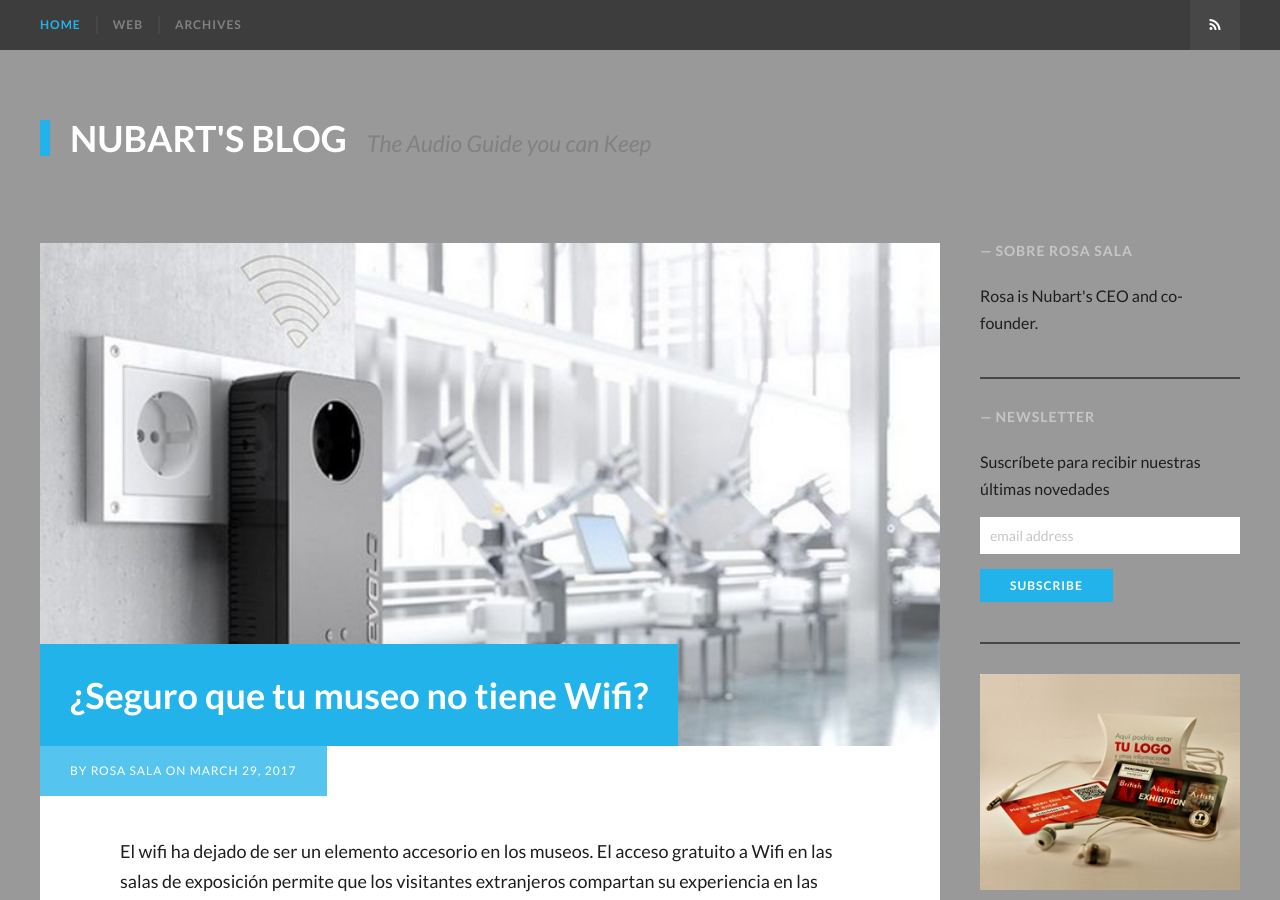
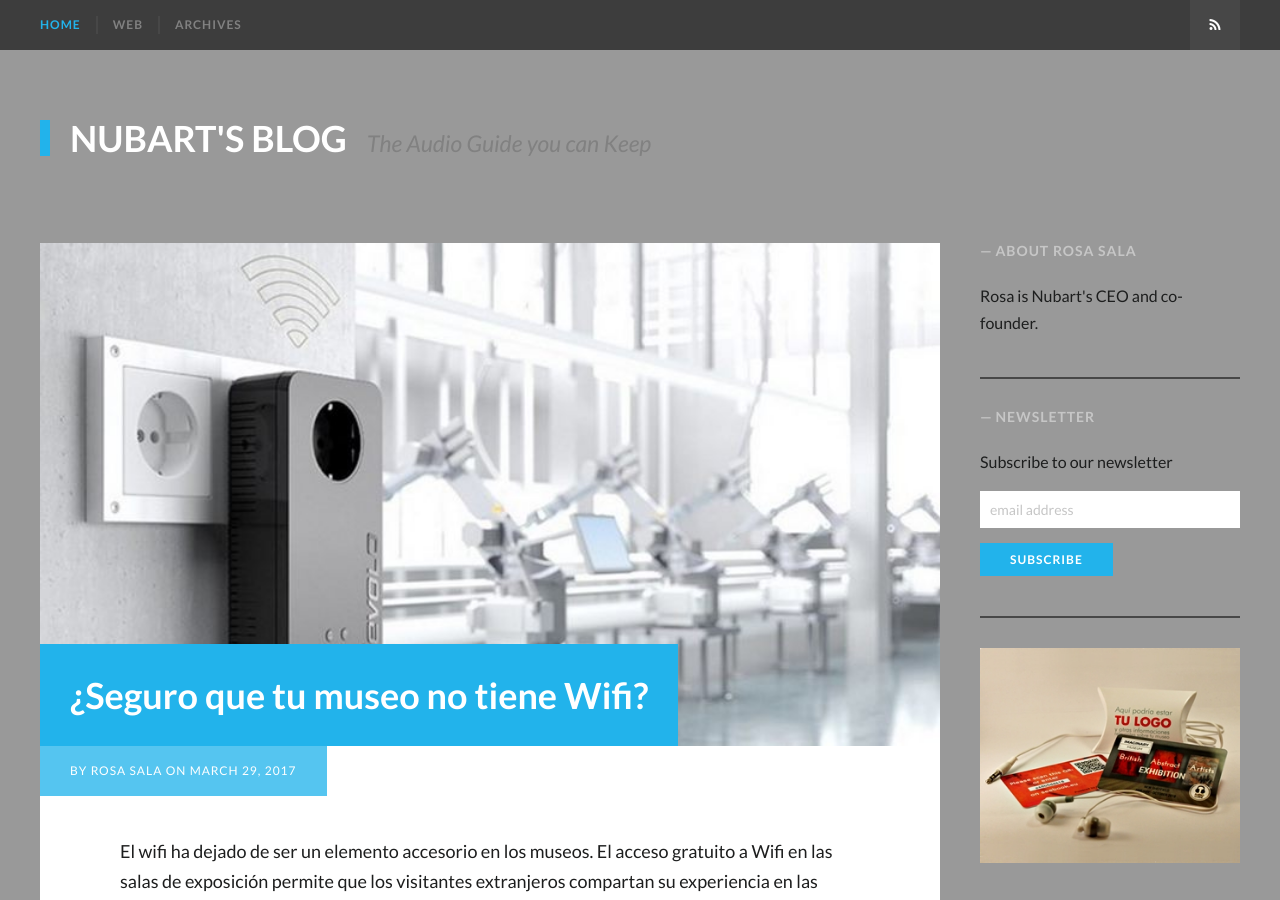
Before and after one commit to nubart/blog-en, a Jekyll site: the page built from index.html, in a window 1280 px wide and 900 px high. Built offline with Jekyll 4.4.1, drawn with Linux system fonts in a browser that asks for light colours; some web fonts are replaced; the list of posts is cut into pages by our own code; comment, search, counter and statistics services are not loaded.

Commit message:
translation 3

```diff
--- a/_includes/sidebar.html
+++ b/_includes/sidebar.html
@@ -2,7 +2,7 @@
 
     {% if site.author_bio and site.author_name %}
     <section class="widget widget-text">
-        <h2 class="widget-title">Sobre {{ site.author_name }}</h2>
+        <h2 class="widget-title">About {{ site.author_name }}</h2>
         <p>{{ site.author_bio }}</p>
     </section><!-- .widget-text -->
     {% endif %}
@@ -14,7 +14,7 @@
         <div id="mc_embed_signup">
             <form action="{{ site.mailchimp_url }}" method="post" id="mc-embedded-subscribe-form" name="mc-embedded-subscribe-form" class="validate" target="_blank" novalidate>
                 <div id="mc_embed_signup_scroll">
-                    <label for="mce-EMAIL">Suscríbete para recibir nuestras últimas novedades</label>
+                    <label for="mce-EMAIL">Subscribe to our newsletter</label>
                     <input type="email" value="" name="EMAIL" class="email" id="mce-EMAIL" placeholder="email address" required>
                     <div class="clear"><input type="submit" value="Subscribe" name="subscribe" id="mc-embedded-subscribe" class="button"></div>
                 </div>
```
